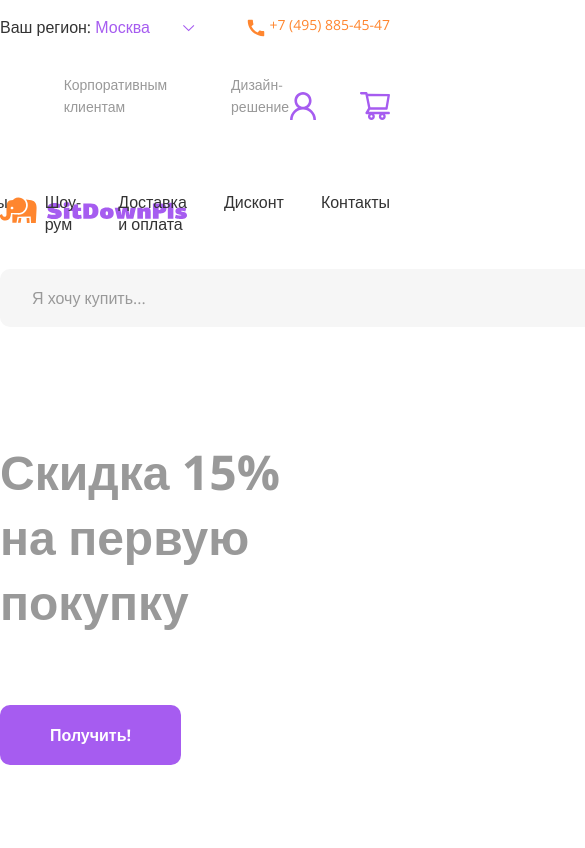
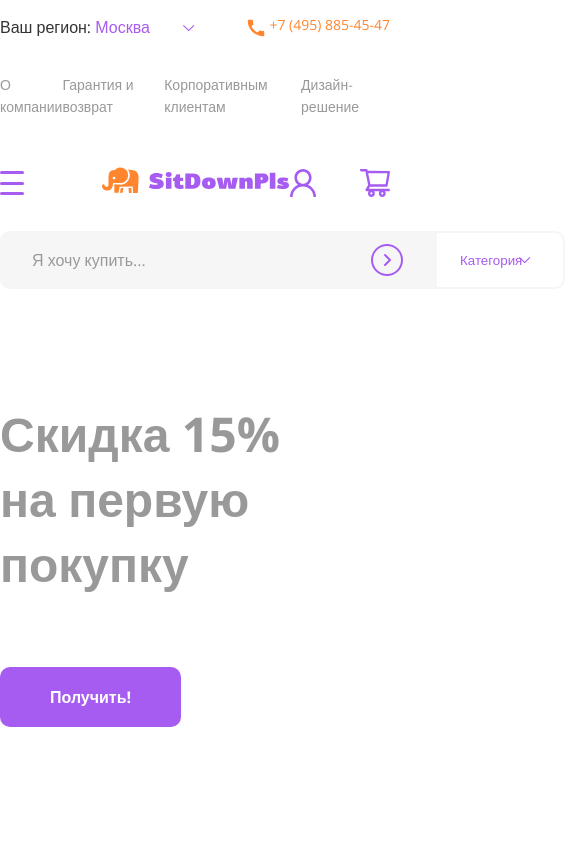
Before and after one commit to vladimir-andrushchenko2/furnitureShop, a website built with webpack: page src/index.html in a window 390 px wide. Shown: the top 848 px of the page, 585 px wide, since content can reach past the window. Built offline with nearby package versions, Linux system fonts and the light colour scheme; files whose address does not match are found by name.

Commit message:
styled header at 999px

```diff
--- a/src/index.html
+++ b/src/index.html
@@ -15,6 +15,8 @@
 
 <body>
   <header class="header container">
+    <div class="burger"></div>
+
     <div class="contacts">
       <span class="region-wrapper">
         Ваш регион:
--- a/src/styles/_main.scss
+++ b/src/styles/_main.scss
@@ -7,6 +7,13 @@
 }
 
 // Header
+.burger {
+  width: 24px;
+  height: 24px;
+  background-image: url(../img/ui/burger.svg);
+  display: none;
+}
+
 .contacts {
   font-weight: 400;
   font-size: 16px;
@@ -125,6 +132,10 @@
 
   .contacts {
     grid-area: contacts;
+  }
+
+  .burger {
+    grid-area: burger;
   }
 
   .info-nav {
--- a/src/styles/_media.scss
+++ b/src/styles/_media.scss
@@ -53,6 +53,7 @@
       height: auto;
       max-height: 218px;
       max-width: 254px;
+      width: 100%;
     }
 
     &.card {
@@ -139,3 +140,51 @@
     }
   }
 }
+
+@media screen and (max-width: 999px) {
+  .container {
+    max-width: 624px;
+  }
+
+  .burger {
+    display: block;
+  }
+
+  .search-form {
+    &__search-query {
+      width: 435px;
+    }
+
+    &__submit {
+      left: 371px;
+    }
+  }
+
+  .header {
+    grid-template-columns: repeat(3, 1fr);
+    grid-template-areas:
+      'contacts contacts contacts'
+      'info info info'
+      'burger logo user'
+      'search   search   search';
+
+    .nav {
+      display: none;
+    }
+
+    .logo-wrapper {
+      padding: 32px 0;
+    }
+
+    .info-nav {
+      &__links {
+        justify-content: space-between;
+        flex-grow: 1;
+      }
+
+      &__link-wrapper:not(:first-child) {
+        margin-left: 0;
+      }
+    }
+  }
+}
```
Also changed, not shown: src/img/ui/burger.svg (added).
